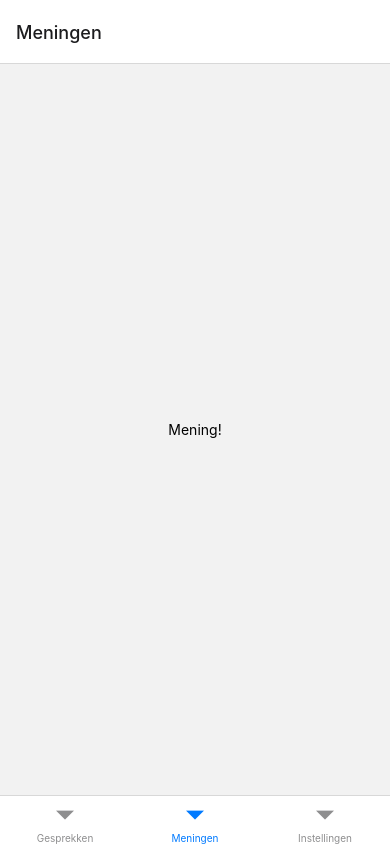
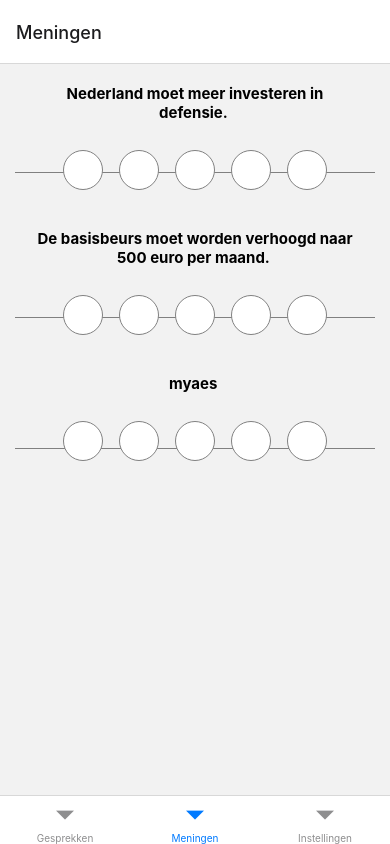
Before and after one commit to mraedts/dialoog-frontend, a React Native app: screen /Meningen in a window 390 px wide. Built offline with nearby package versions, Linux system fonts and the light colour scheme.

Commit message:
add opinionscreen UI

```diff
--- a/Components/ChatTab.js
+++ b/Components/ChatTab.js
@@ -39,7 +39,6 @@ const Chats = [
 
 
 
-
 const _storeData = async () => {
   try {
     await AsyncStorage.setItem('@Chats', JSON.stringify(Chats));
@@ -65,7 +64,7 @@ function ListItem({ name, messages, nav}) {
 
   return (
     <View
-    onTouchEnd={() => nav.navigate('UserChat', {messages:messages, name: name, stinky: 'stinky' })}
+    onTouchEnd={() => nav.navigate('UserChat', {messages:messages, name: name})}
     options={{ title: 'My home' }}
       style={{
         flexDirection: 'row',
@@ -126,7 +125,7 @@ function ListItem({ name, messages, nav}) {
   );
 }
 
-const ChatList = ({ chats, nav}) => {
+const ChatList = ({ chats, nav, t}) => {
   useEffect(() => {
     console.log('from chatlist:');
     console.log(nav);
@@ -138,6 +137,7 @@ const ChatList = ({ chats, nav}) => {
       name={item.user.name}
       messages={item.messages}
       nav={nav}
+
 
     />
   );
@@ -155,16 +155,10 @@ const ChatList = ({ chats, nav}) => {
 
 function ChatTab({ navigation }) {
   const [chats, setChats] = useState();
+  const [count, setCount] = useState(1);
   useEffect(() => {_storeData()})
 
-  function addMessageToChat(userId, text, fromSelf) {
-    for (let i = 0; i < chats.length;i++) {
-      if (chats[i].userId === userId) {
-        const copy = [...chats[i].messages, Message(new Date(),text,fromSelf)];
-        setChats(copy);
-      }
-    }
-  }
+
 
   const readChats = async () => {
     try {
@@ -181,7 +175,7 @@ function ChatTab({ navigation }) {
     readChats();
   }, []);
 
-  return <ChatList chats={chats} nav={navigation} />;
+  return <ChatList chats={chats} nav={navigation}  />;
 }
 
 const styles = StyleSheet.create({
--- a/Components/HomeScreen/OpinionScreen.js
+++ b/Components/HomeScreen/OpinionScreen.js
@@ -1,11 +1,109 @@
-import { Text, View } from 'react-native';
+import { Text, View, StyleSheet, StatusBar,  FlatList, TouchableOpacity } from 'react-native';
+import { useState } from 'react';
 
-function OpinionScreen() {
-    return (
-      <View style={{ flex: 1, justifyContent: 'center', alignItems: 'center' }}>
-        <Text>Mening!</Text>
+//@TODO:
+// - fetch opinions at component render
+// - make api call to change opinion
+
+
+
+
+const DATA = [
+  {
+    id: 'bd7acbea-c1b1-46c2-aed5-3ad53abb28ba',
+    title: 'Nederland moet meer investeren in defensie.',
+  },
+  {
+    id: '3ac68afc-c605-48d3-a4f8-fbd91aa97f63',
+    title: 'De basisbeurs moet worden verhoogd naar 500 euro per maand.',
+  },
+  {
+    id: '58694a0f-3da1-471f-bd96-145571e29d72',
+    title: 'myaes',
+  },
+
+];
+
+function Item({ id, title}) {
+  const [pressed, setPressed] = useState(-1);
+
+
+  async function changeOpinion(pressed) {
+    // call api
+    console.log(pressed);
+
+    setPressed(pressed)
+    console.log(pressed)
+  }
+
+
+  const getButColor = butIndex => pressed === butIndex ? 'black' : 'white';
+
+
+
+  return (
+      <View style={{flex: 0.75,borderBottomColor: 'grey', borderBottomWidth: 1, alignItems: 'center',marginLeft: 15, marginRight: 15}}>
+        <Text style={{padding: 20, textAlign: 'center', fontSize: 15, fontWeight: 'bold'}}>{title} </Text>
+        <View style={{flex: 1, flexDirection: 'row', marginBottom: 10}}>
+          <TouchableOpacity onPress={() => {changeOpinion(0)}} style={[styles.roundButton1, {backgroundColor: getButColor(0)}]} activeOpacity={1} />
+          <TouchableOpacity onPress={() => {changeOpinion(1)}} style={[styles.roundButton1, {backgroundColor: getButColor(1)}]} activeOpacity={1}/>
+          <TouchableOpacity onPress={() => {changeOpinion(2)}} style={[styles.roundButton1, {backgroundColor: getButColor(2)}]} activeOpacity={1}/>
+          <TouchableOpacity onPress={() => {changeOpinion(3)}} style={[styles.roundButton1, {backgroundColor: getButColor(3)}]} activeOpacity={1}/>
+          <TouchableOpacity onPress={() => {changeOpinion(4)}} style={[styles.roundButton1, {backgroundColor: getButColor(4)}]} activeOpacity={1}/>
+        </View>
       </View>
-    );
+      );
 }
 
+
+
+
+
+
+
+
+const OpinionScreen = () => {
+  const renderItem = ({ item }) => (
+    <Item title={item.title} />
+  );
+
+  return (
+
+      <FlatList
+        data={DATA}
+        renderItem={renderItem}
+        keyExtractor={item => item.id}
+      />
+
+  );
+}
+
+const styles = StyleSheet.create({
+  container: {
+    flex: 1,
+    marginTop: StatusBar.currentHeight || 0,
+  },
+  item: {
+    backgroundColor: '#f9c2ff',
+    padding: 20,
+    marginVertical: 8,
+    marginHorizontal: 16,
+  },
+  title: {
+    fontSize: 40,
+  },
+  roundButton1: {
+    width: 40,
+    height: 40,
+    justifyContent: 'center',
+    alignItems: 'center',
+    padding: 10,
+    margin: 8,
+    borderRadius: 100,
+
+    borderColor: 'grey',
+    borderWidth: 1
+  }
+});
+
 export default OpinionScreen;
--- a/Components/HomeScreen/UserChat.js
+++ b/Components/HomeScreen/UserChat.js
@@ -9,6 +9,7 @@ export default function UserChat({route, navigation}) {
   useEffect(() => {
     console.log('from UserChat:  ')
 
+
     navigation.setOptions({
       title: name
     })
@@ -18,7 +19,7 @@ export default function UserChat({route, navigation}) {
 
 
 
-      <MessageList messages={messages}/>
+      <MessageList messages={messages} />
 
 
 
@@ -41,7 +42,8 @@ function Message({text, fromSelf}) {
   )
 }
 
-function MessageList({messages}) {
+function MessageList({messages, route}) {
+
   useEffect(()=> {
 
   }, [])
@@ -52,6 +54,11 @@ function MessageList({messages}) {
       <Message text={item.text} fromSelf={item.fromSelf}/>
     );
   };
+
+  function test() {
+    console.log('testing...')
+
+  }
 
   return (
 
@@ -68,7 +75,7 @@ function MessageList({messages}) {
 
       <View  style={styles.input}>
         <TextInput style={{flex: 1}}></TextInput>
-        <Button title="V" style={{}} ></Button>
+        <Button title="V" style={{}} onPress={test}></Button>
       </View>
 
 
@@ -86,9 +93,5 @@ const styles = StyleSheet.create({
     padding: 10,
     backgroundColor: 'pink',
     flexDirection: 'row',
-
   }
-
-
-
 });
```
